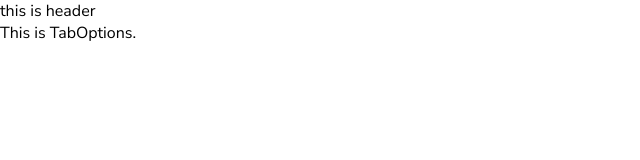
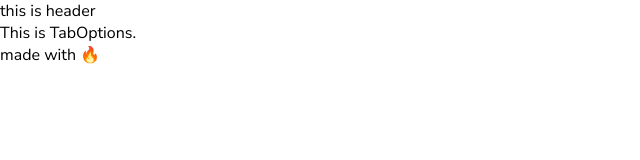
Before and after one commit to Sanjay-sharma1/Zomato-Clone, a React (Create React App) app: page / in a window 1280 px wide. Shown: the top 160 px of the page, without its empty margins (0-640 px from the left). Built offline with nearby package versions, Linux system fonts and the light colour scheme.

Commit message:
OverReacted Zomato

```diff
--- /dev/null
+++ b/src/components/common/footer/footer.js
@@ -0,0 +1,9 @@
+import React from 'react'
+
+const Footer =() => {
+    return <div>
+        made with 🔥
+    </div>
+};
+
+export default Footer;
--- a/src/pages/home/index.js
+++ b/src/pages/home/index.js
@@ -1,11 +1,13 @@
 import React  from "react";
 import Header from "../../components/common/header/header";
 import TabOptions from "../../components/common/tabOptions/firstTab";
+import Footer from "../../components/common/footer/footer";
 
 const HomePage = () => {
     return <div>
         <Header/>
         <TabOptions/>
+        <Footer/>
     </div>
 }
 export default HomePage;
```
